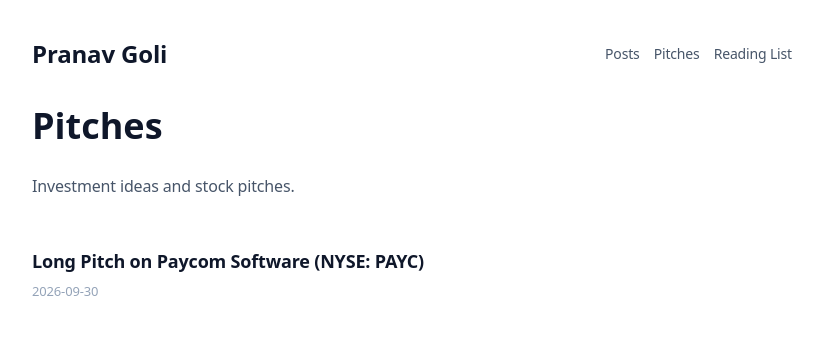
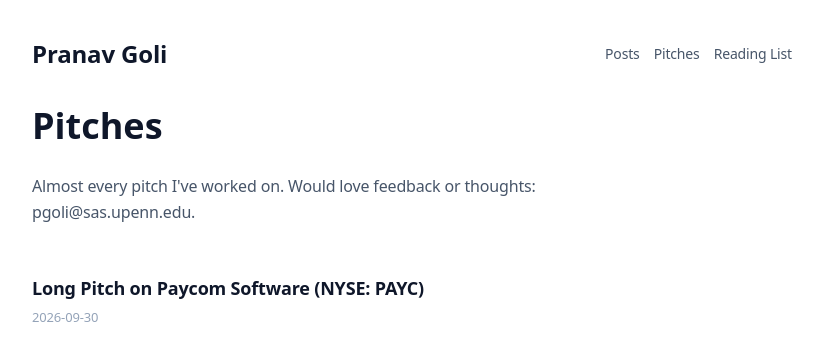
Before and after one commit to pranavgoli9/my-blog, a Next.js app: page /pitches in a window 1280 px wide. Shown: the top 360 px of the page, without its empty margins (228-1051 px from the left). Built offline with nearby package versions, Linux system fonts and the light colour scheme.

Commit message:
Update page.tsx

```diff
--- a/src/app/pitches/page.tsx
+++ b/src/app/pitches/page.tsx
@@ -7,7 +7,7 @@ export default function PitchesPage() {
     <>
       <header className="listHeader readingPageHeader">
         <h1>Pitches</h1>
-        <p className="bio">Investment ideas and stock pitches.</p>
+        <p className="bio">Almost every pitch I've worked on. Would love feedback or thoughts: pgoli@sas.upenn.edu.</p>
       </header>
       <ul className="list">
         {pitches.map((p) => (
```
